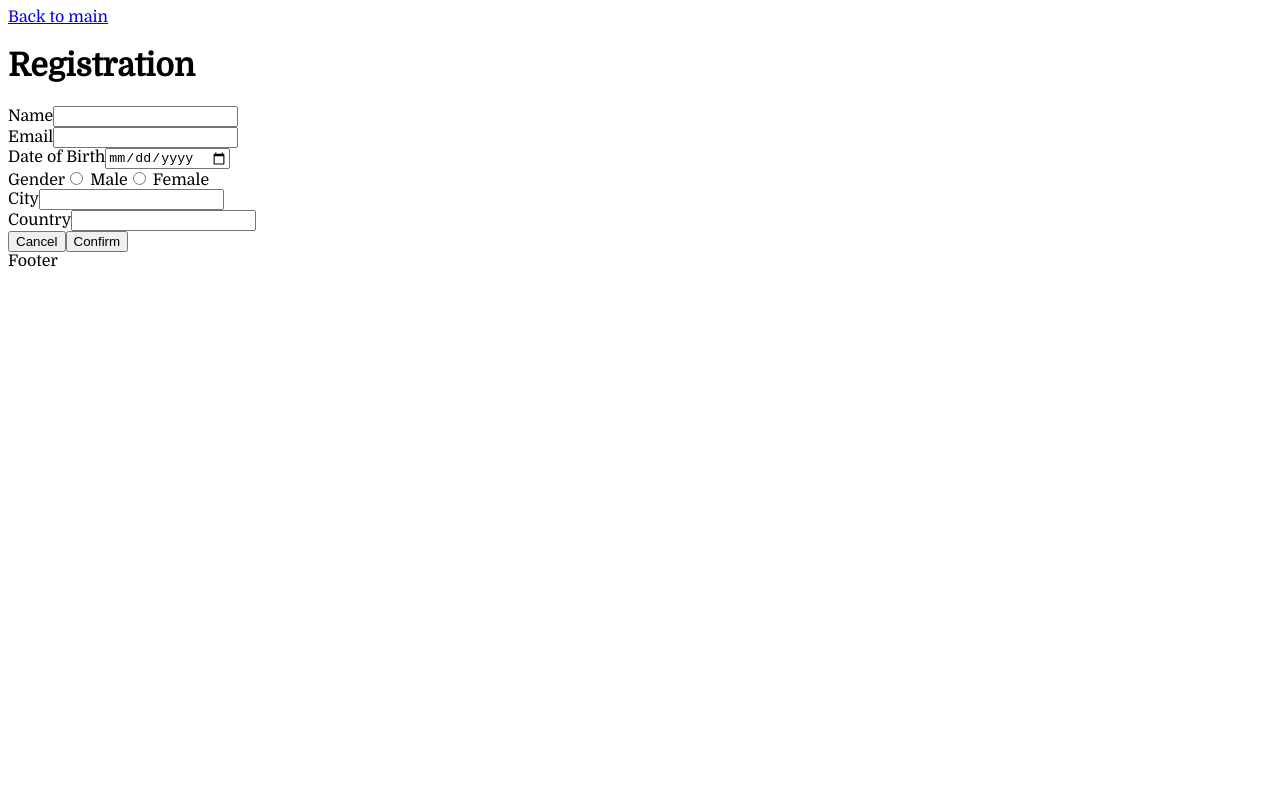
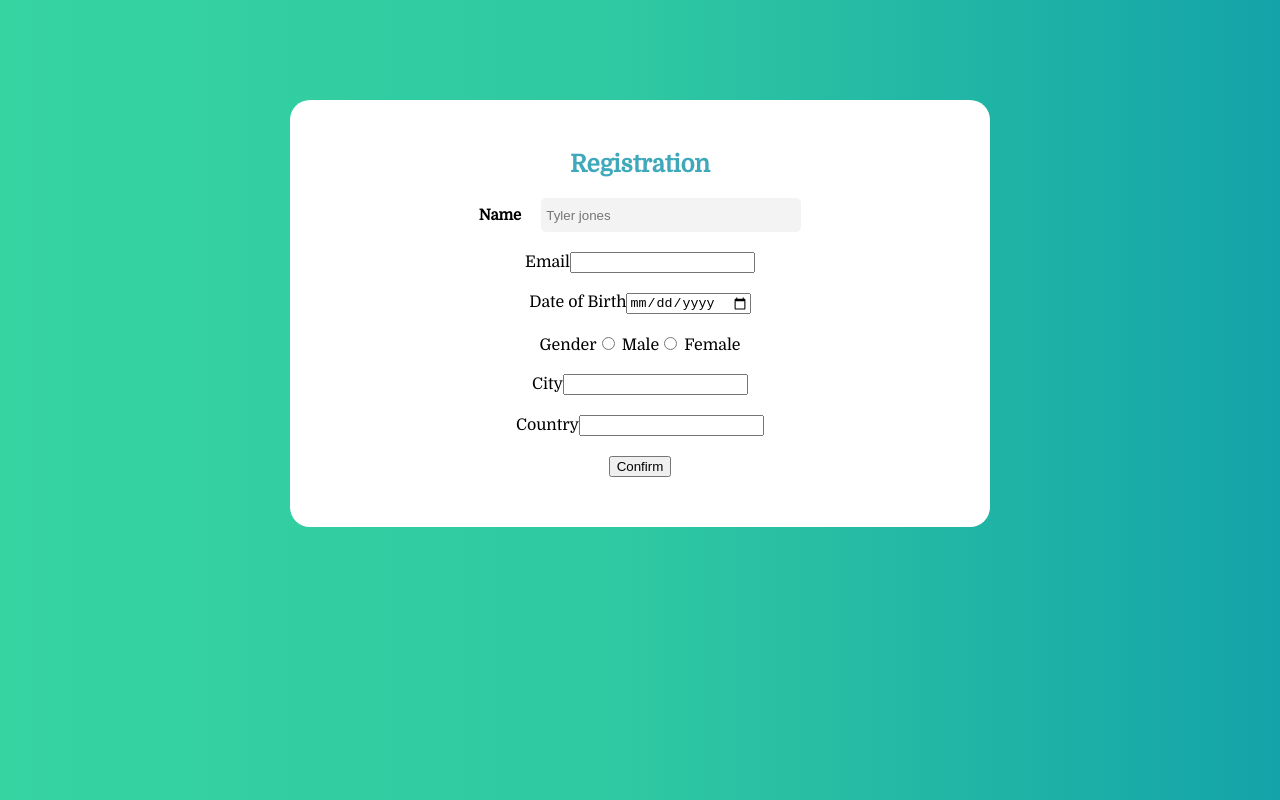
Before and after one commit to Alexgbp/weather-app, a Next.js app: page /authorize in a window 1280 px wide. Built offline with nearby package versions, Linux system fonts and the light colour scheme.

Commit message:
style for form

```diff
--- a/src/app/authorize/page.jsx
+++ b/src/app/authorize/page.jsx
@@ -17,21 +17,58 @@ router.push("/")
 
 
   return (
-    <div>
-      <div>
-        <h1>Registration</h1>
-      </div>
-      <form action={GetUser}>
+    <div style={{
+      backgroundImage: "linear-gradient(to right, #36d4a1, #2ec8a2, #14a3a9)",
+      position: "absolute",
+      top: "0",
+      left: "0",
+      width: "100vw",
+      height: "100vh"
+    }}>
+      <form
+        style={{
+          background: "white",
+          maxWidth: "600px",
+          padding: "50px",
+          display: "flex",
+          alignItems: "center",
+          flexDirection: "column",
+          gap: "20px",
+          margin: "100px auto",
+          borderRadius: "20px"
+        }}
+      action={GetUser}>
+        <h2 style={{
+          textAlign: "center",
+          color: "#3fa9bb",
+          margin: "0"
+        }}>Registration</h2>
         <div>
-          <label>
-            Name
-            <input type="text" name="name" />
+          <label style={{
+            display: "flex",
+            gap: "20px",
+            alignItems: "center"
+          }}>
+            <span style={{
+              fontSize: "15px",
+              color: "black",
+              fontWeight: "600"
+            }}>Name</span>
+            <input placeholder="Tyler jones" style={{
+            outline: "none",
+            width: "250px",
+            border: "none",
+            backgroundColor: "#f3f3f3",
+            padding: "5px",
+            borderRadius: "5px",
+            height: "24px",
+            }} type="text" name="name" required />
           </label>
         </div>
         <div>
           <label>
             Email
-            <input type="text" name="email" />
+            <input type="text" name="email" required />
           </label>
         </div>
          <div>
@@ -52,17 +89,16 @@ router.push("/")
         <div>
           <label>
             City
-            <input type="text" name="city"  />
+            <input type="text" name="city" required />
           </label>
         </div>
         <div>
           <label>
             Country
-            <input type="text" name="country"  />
+            <input type="text" name="country" required />
           </label>
         </div>
         <div>
-          <button type="button">Cancel</button>
           <button type="submit">Confirm</button>
         </div>
       </form>
--- a/src/app/page.js
+++ b/src/app/page.js
@@ -26,7 +26,10 @@ console.log(user);
     <div>
       <div>Weather app</div>
        <span>Welcome: {user?.name}</span>
-      <Link href={"/authorize"}>Authorize</Link>
+      <button onClick={() => {
+        setUser(null)
+        router.replace("/authorize")
+      }}>Log out</button>
     </div>
   );
 }
```
